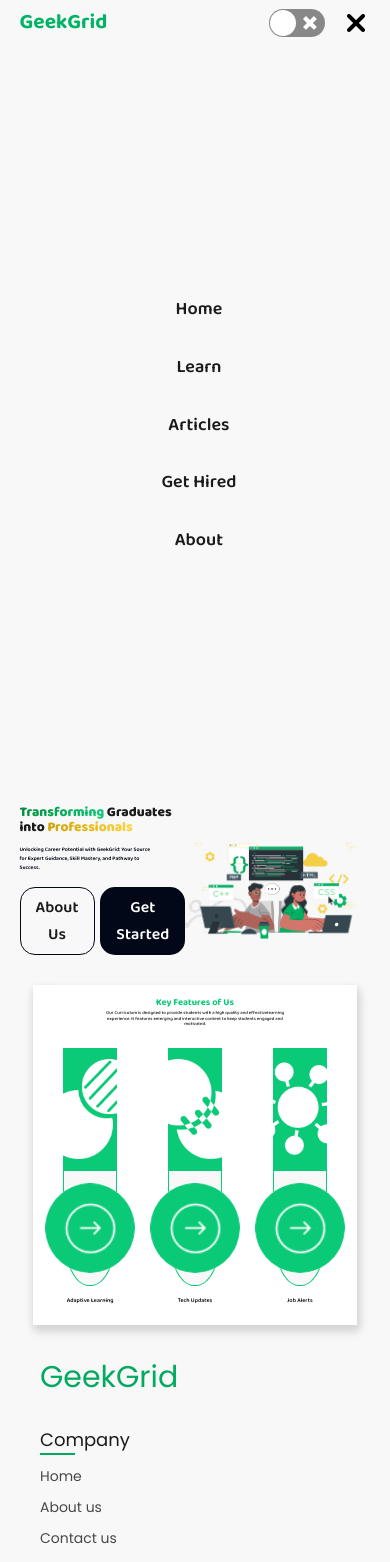
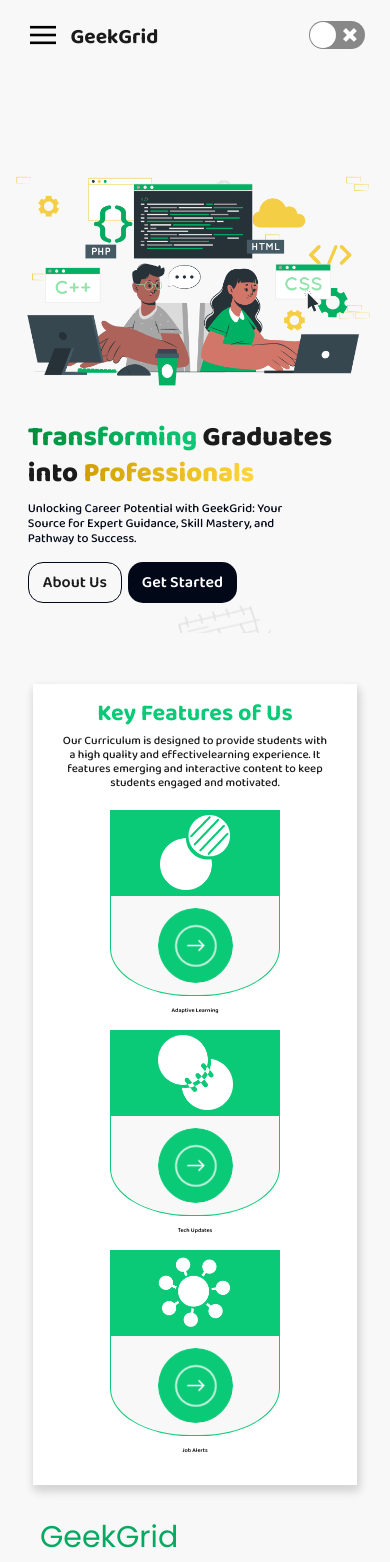
Before and after one commit to ashish12501/GeekGrid, a React (Create React App) app: page / in a window 390 px wide. Shown: the top 1562 px of the page. Built offline with nearby package versions, Linux system fonts and the light colour scheme; no server answers; a web font is replaced by a local one.

Commit message:
completed nav and hero

```diff
--- a/src/components/hero.css
+++ b/src/components/hero.css
@@ -101,3 +101,47 @@
     cursor: pointer;
     background-color: var(--hover-bg);
 }
+
+@media (max-width: 850px){
+    .hero {
+           /* border: 2px solid red; */
+           margin-top: 3.5vh;
+            justify-content: left;
+            align-items: left;
+            flex-direction: column-reverse;
+            margin-bottom: 6vh;
+    }
+    .hero .hero-right{
+        /* border: 2px solid red; */margin-top: 5vh;
+
+    }
+
+    .hero .hero-left{
+        /* border: 2px solid red; */
+        margin-right: 30px;
+        margin-top: -1vh;
+    }
+        .hero .hero-right img {
+            height: 68vw;
+            /* margin: 4vh 1vw 2vw 0; */
+        }
+
+        .hero .hero-left h2 {
+            font-size: 7vw;
+            text-align: left;
+            margin: 0;
+            line-height: 1.3;
+            font-weight: 950;
+        }
+
+        .hero .hero-left h5 {
+            font-size: 3.2vw;
+            width: 75vw;
+            line-height: 1.2;
+            text-align: left;
+            color: var(--secondary-bg);
+            font-weight: 500;
+            margin-top: 10px;
+            font-family: 'Baloo Da 2', sans-serif;
+        }
+}
--- a/src/components/hero.js
+++ b/src/components/hero.js
@@ -1,20 +1,26 @@
-import React from 'react'
-import './hero.css'
-import Coding from '../assets/images/code-typing.png'
+import React from "react";
+import "./hero.css";
+import Coding from "../assets/images/code-typing.png";
 export function Hero() {
   return (
-        <div className='hero'>
-            <div className='hero-left'>
-                <h2><span className='green-gradient'>Transforming</span> Graduates <br></br> into <span className='yellow-gradient'>Professionals</span></h2>
-                <h5>Unlocking Career Potential with GeekGrid: Your Source <br />for Expert Guidance, Skill Mastery, and Pathway to <br />Success.</h5>
+    <div className="hero">
+      <div className="hero-left">
+        <h2>
+          <span className="green-gradient">Transforming</span> Graduates{" "}
+          <br></br> into <span className="yellow-gradient">Professionals</span>
+        </h2>
+        <h5>
+          Unlocking Career Potential with GeekGrid: Your Source for Expert
+          Guidance, Skill Mastery, and Pathway to Success.
+        </h5>
         <buttons className="left-buttons">
-                    <button className='about-button'>About Us</button>
-                    <button className='started-button'>Get Started</button>
+          <button className="about-button">About Us</button>
+          <button className="started-button">Get Started</button>
         </buttons>
       </div>
-            <div className='hero-right'>
+      <div className="hero-right">
         <img src={Coding} alt=""></img>
       </div>
     </div>
-    )
+  );
 }
--- a/src/components/keyFeatures.css
+++ b/src/components/keyFeatures.css
@@ -42,12 +42,14 @@
     flex-direction: row;
     height: max-content;
     width: 90%;
+    height: max-content;
+    padding-bottom: 25px;
 }
 
 .keyCard {
     margin: 20px 0 10px 0;
-    height: 50%;
-    width: 14vw;
+    height: 190px;
+    width: 170px;
     display: flex;
     flex-direction: column;
 }
@@ -62,7 +64,7 @@
 }
 
 .keyCard-Top img {
-    height: 100px;
+    height: 75px;
     margin: 11px 0;
 }
 
@@ -79,7 +81,7 @@
 }
 
 .keyCard-Bottom img {
-    height: 90px;
+    height: 75px;
     margin: 12px 0;
     background-color: var(--secondary-text);
     background-color: white;
@@ -94,3 +96,21 @@
     color: var(--primary-text);
 
 }
+
+@media (max-width: 850px) {
+  .keyCardContainer{
+    flex-direction: column;
+  }
+.keyContainer h2 {
+    font-size: 6vw;
+}
+
+.keyContainer p {
+    font-family: 'Baloo Da 2', sans-serif;
+    width: 90%;
+    font-size: 3vw;
+    font-weight: 450;
+    line-height: 1.2;
+    color: var(--primary-text);
+}
+}
--- a/src/components/navbar.css
+++ b/src/components/navbar.css
@@ -20,7 +20,8 @@
 .navbar .navbar-left {
     display: flex;
     flex-direction: row;
-    justify-content: space-between;
+    justify-content: center;
+    align-items: center;
     align-items: center;
 }
 
@@ -131,10 +132,16 @@
     font-size: 1.2rem;
     cursor: pointer;
 }
-.navbar .navbar-right .hamberger{
+.hamberger{
+    height: 26px;
+    display: none;
+    margin-right: 15px;
+}
+.nav-menu-down{
     display: none;
 }
-.nav-menu-down{
+
+.nav-menu-down-close{
     display: none;
 }
 /*1280 max
@@ -142,18 +149,29 @@
 
 
 */
+@media (max-width: 650px){
+    .navbar{
+    padding: 2.5vh 5vw;
+    }
+
+}
+
+@media (max-width: 850px){
 
 
-@media (max-width: 850px){
+    .navbar .navbar-left .logo-txt {
+            font-size: 9px;
+            color: var(--primary-text);
+            margin-top: 4px;
+        }
     .navbar .navbar-left .links{
         font-size: 15px;
     }
     .navbar .navbar-left .logo-txt {
         font-size: 9px;
     }
-        .navbar .navbar-right .hamberger {
+        .hamberger {
             display: flex;
-            height: 30px;
             margin-left: 10px;
         }
         .navbar .navbar-right .login-btn{
--- a/src/components/navbar.js
+++ b/src/components/navbar.js
@@ -17,6 +17,7 @@ export function Navbar() {
   const [dropdownOpen, setDropdownOpen] = useState(false);
   const [navopen, setnavopen] = useState(true);
   const [menuOpen, setMenuOpen] = useState(false);
+
   useEffect(() => {
     if (location.pathname === "/signup" || location.pathname === "/signin") {
       setnavopen(false);
@@ -43,6 +44,23 @@ export function Navbar() {
     <>
       <div className={navopen ? "navbar" : "navclose"}>
         <div className="navbar-left">
+          <div className="hamberger">
+            {menuOpen ? (
+              <img
+                onClick={() => {
+                  setMenuOpen(!menuOpen);
+                }}
+                src={theme === "light" ? LightCross : DarkCross}
+              />
+            ) : (
+              <img
+                onClick={() => {
+                  setMenuOpen(!menuOpen);
+                }}
+                src={theme === "light" ? LightMenu : DarkMenu}
+              />
+            )}
+          </div>
           <h2 className="logo-txt">GeekGrid</h2>
           <ul>
             <li>
@@ -124,26 +142,26 @@ export function Navbar() {
               Login / SignUp
             </button>
           )}
-          <div className="hamberger">
-            {menuOpen === "true" ? (
+          {/* <div className="hamberger">
+            {menuOpen ? (
+              <img
+                onClick={() => {
+                  setMenuOpen(!menuOpen);
+                }}
+                src={theme === "light" ? LightCross : DarkCross}
+              />
+            ) : (
               <img
                 onClick={() => {
                   setMenuOpen(!menuOpen);
                 }}
                 src={theme === "light" ? LightMenu : DarkMenu}
               />
-            ) : (
-              <img
-                onClick={() => {
-                  setMenuOpen(!menuOpen);
-                }}
-                src={theme == "light" ? LightCross : DarkCross}
-              />
             )}
-          </div>
+          </div> */}
         </div>
       </div>
-      <div className="nav-menu-down">
+      <div className={menuOpen ? "nav-menu-down" : "nav-menu-down-close"}>
         <ul>
           <li>
             <Link to="/" className="links">
--- a/src/index.css
+++ b/src/index.css
@@ -1,3 +1,4 @@
+
 body {
   margin: 0;
   font-family: -apple-system, BlinkMacSystemFont, 'Segoe UI', 'Roboto', 'Oxygen',
```
Lines whose indentation alone changed are shown as unchanged.
